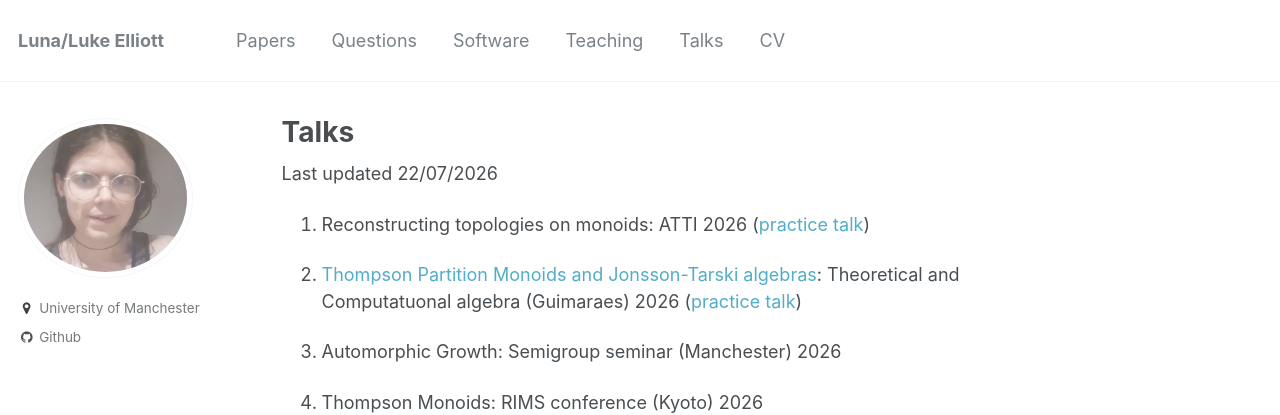
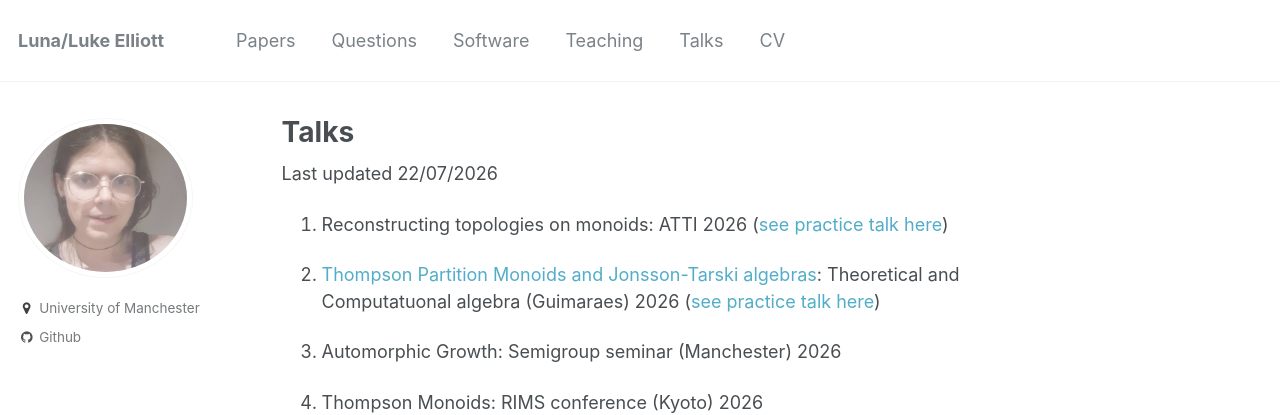
Before and after one commit to le27/L-Elliott, a Jekyll site: the page built from _pages/talks.md, in a window 1280 px wide. Shown: the top 415 px of the page. Built offline with Jekyll 4.4.1, drawn with Linux system fonts in a browser that asks for light colours.

Commit message:
Update links to practice talks in talks.md

```diff
--- a/_pages/talks.md
+++ b/_pages/talks.md
@@ -7,9 +7,9 @@ author_profile: true
 
 Last updated 22/07/2026
 
-1. Reconstructing topologies on monoids: ATTI 2026 ([practice talk](https://www.youtube.com/watch?v=9Vb8ooRt8i0))
+1. Reconstructing topologies on monoids: ATTI 2026 ([see practice talk here](https://www.youtube.com/watch?v=9Vb8ooRt8i0))
 
-2. [Thompson Partition Monoids and Jonsson-Tarski algebras](https://le27.github.io/L-Elliott/files/Portugal%202026.pdf): Theoretical and Computatuonal algebra (Guimaraes) 2026 ([practice talk](https://www.youtube.com/watch?v=jqJbDMOKQMw))
+2. [Thompson Partition Monoids and Jonsson-Tarski algebras](https://le27.github.io/L-Elliott/files/Portugal%202026.pdf): Theoretical and Computatuonal algebra (Guimaraes) 2026 ([see practice talk here](https://www.youtube.com/watch?v=jqJbDMOKQMw))
 
 2. Automorphic Growth: Semigroup seminar (Manchester) 2026
 
```
